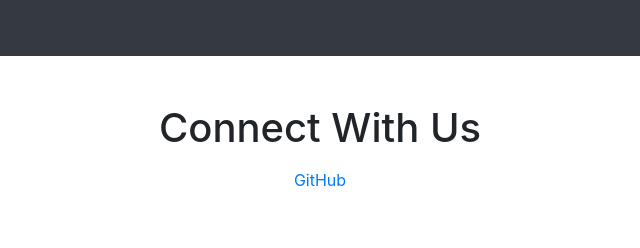
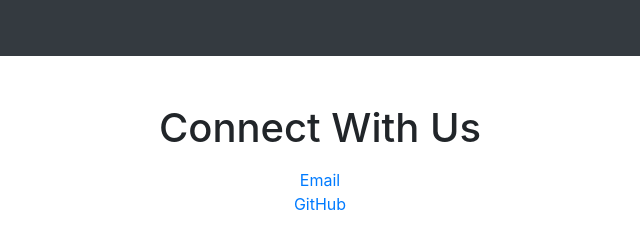
Before and after one commit to gwaytech/bootstrap-bare, a website: page index.html in a window 1280 px wide. Both pictures are taken after a click on the link "Connect With". Shown: the full height of the page, 320-960 px from the left. Drawn offline with Linux system fonts and the light colour scheme.

Commit message:
added connect [ci skip]

```diff
--- a/index.html
+++ b/index.html
@@ -60,6 +60,7 @@
         <h1 class="mt-5">Connect With Us</h1>
         <p class="lead"></p>
         <ul class="list-unstyled">
+          <li><a href="mailto: connect@gwaytech.net">Email</a></li>
           <li><a href="https://github.com/gwaytech" target="_blank">GitHub</a></li>
         </ul>
       </div>
```
Also changed, not shown: 1 other file.
